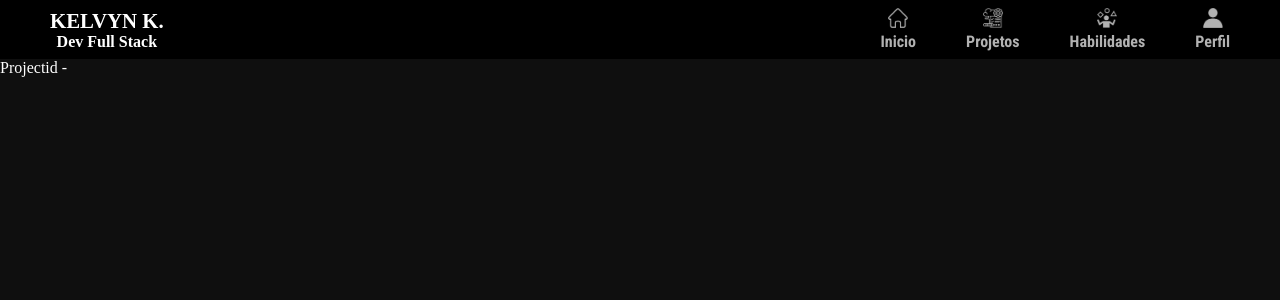
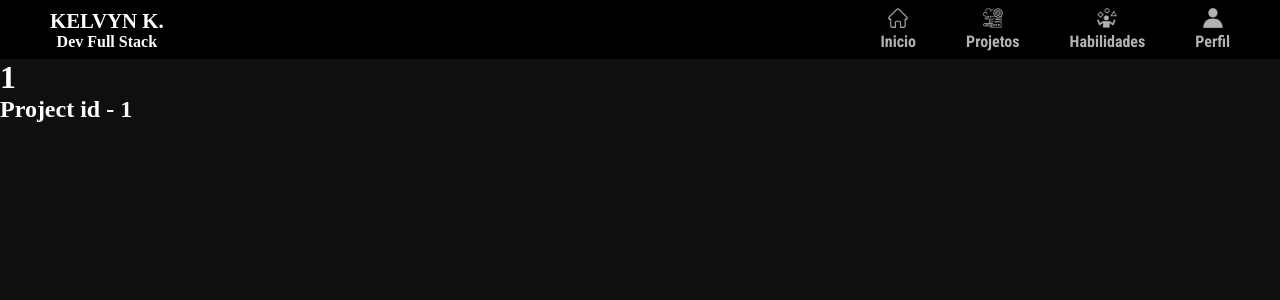
Before and after one commit to kelvynkhrystian/portifolio, a React (Create React App) app: page /projects/1 in a window 1280 px wide. Shown: the top 300 px of the page. Built offline with nearby package versions, Linux system fonts and the light colour scheme; a web font is replaced by a local one.

Commit message:
rota-detectada

```diff
--- a/src/components/CardProjects.jsx
+++ b/src/components/CardProjects.jsx
@@ -3,7 +3,9 @@ import { Link } from 'react-router-dom'
 import { ProjectCard } from '../styles/projectStyles'
 // import PropTypes from 'prop-types';
 
-function CardProjects({ title, subtitle, image}) {
+function CardProjects({ id, title, subtitle, image}) {
+
+  const rotaId = `projects/${id}`
 
   return (
     <ProjectCard>
@@ -11,7 +13,7 @@ function CardProjects({ title, subtitle, image}) {
       <h1>{title.toUpperCase()}</h1>
       <h2>{subtitle}</h2>
 
-      <Link to="/projects/2">
+      <Link to={rotaId}>
         <button>Ver Projeto</button>
       </Link>
     </ProjectCard>
--- a/src/pages/Projectid.jsx
+++ b/src/pages/Projectid.jsx
@@ -4,13 +4,15 @@ import Header from '../components/Header';
 
 function Projectid() {
 
-  const { id } = useParams;
+  const { id } = useParams();
+
   console.log(id);
   return (
     <>
     <Header />
     <div>
-      Projectid - {id}
+      <h1>{id}</h1>
+      <h2>Project id - {id}</h2>
     </div>
 
     </>
--- a/src/pages/Projects.jsx
+++ b/src/pages/Projects.jsx
@@ -96,6 +96,7 @@ function Projects() {
               image={elem.image}
               github={elem.github}
               deploy={elem.deploy}
+              id={elem.id}
             />
           );
         })}
```
